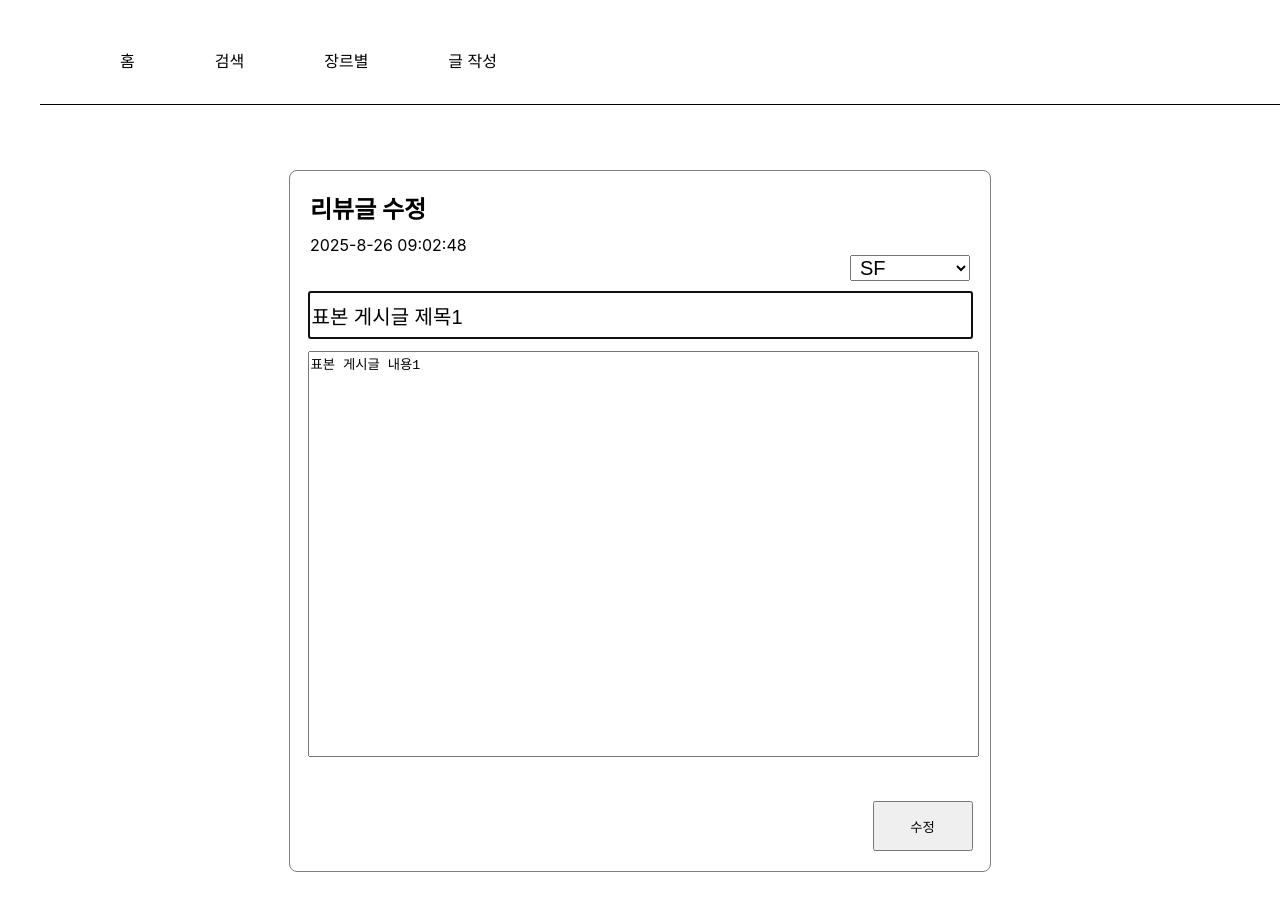
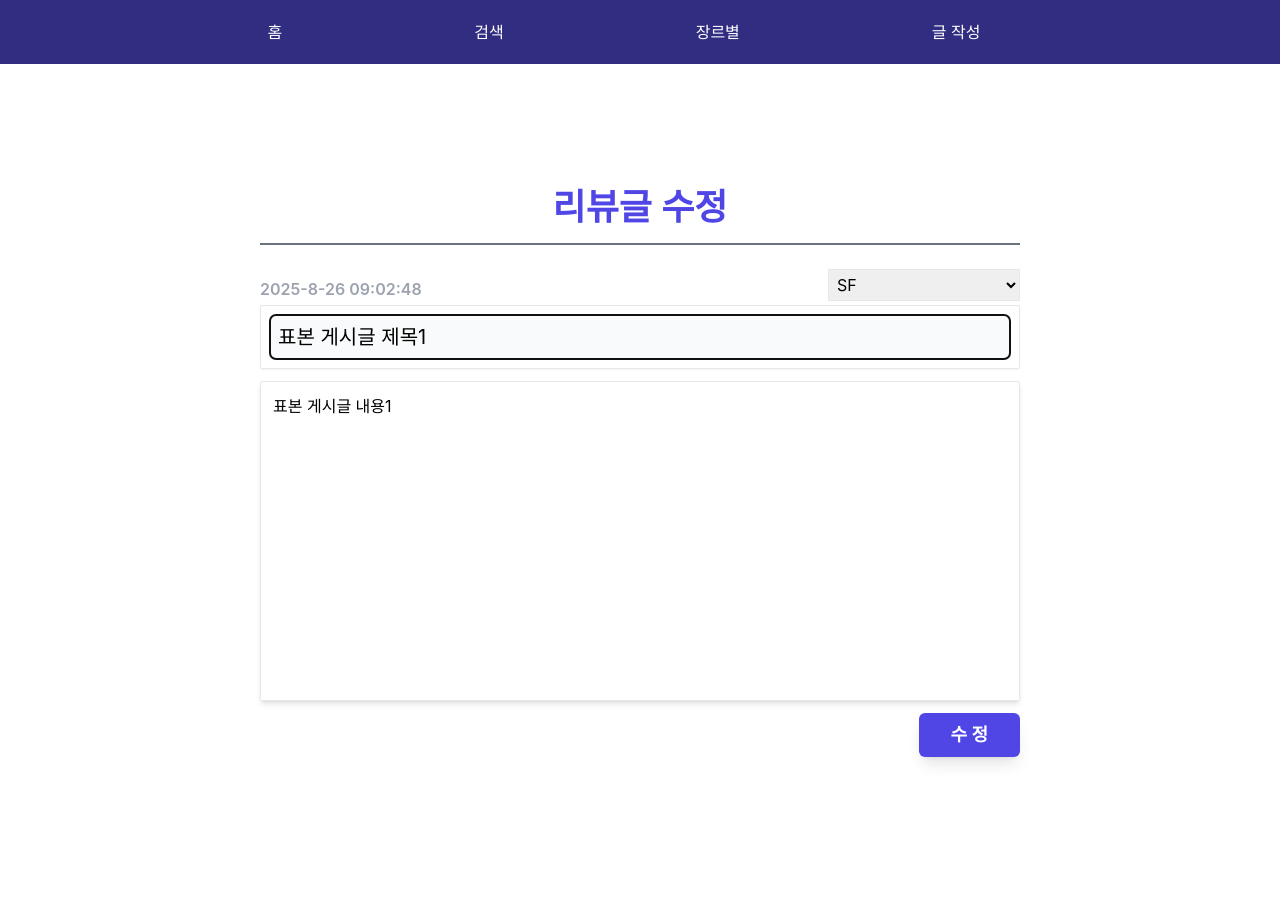
Before and after one commit to kanell0304/React_TeamProject, a React (Create React App) app: page /editList/1 in a window 1280 px wide. Shown: the top 910 px of the page. After the commit the page ends 864 px from the top, so only its background shows below. Built offline with nearby package versions, Linux system fonts and the light colour scheme.

Commit message:
apply tailwindCSS navibar and Editform

```diff
--- a/package.json
+++ b/package.json
@@ -37,6 +37,8 @@
     ]
   },
   "devDependencies": {
-    "tailwindcss": "^4.1.12"
+    "autoprefixer": "^10.4.21",
+    "postcss": "^8.5.6",
+    "tailwindcss": "^3.4.17"
   }
 }
--- /dev/null
+++ b/postcss.config.js
@@ -0,0 +1,6 @@
+module.exports = {
+  plugins: {
+    tailwindcss: {},
+    autoprefixer: {},
+  },
+}
--- a/public/index.html
+++ b/public/index.html
@@ -24,6 +24,8 @@
       work correctly both with client-side routing and a non-root public URL.
       Learn how to configure a non-root public URL by running `npm run build`.
     -->
+      <!-- Noto Sans KR -->
+    <link href="https://fonts.googleapis.com/css2?family=Noto+Sans+KR:wght@400;500;700&display=swap" rel="stylesheet">
     <title>React App</title>
   </head>
   <body>
--- a/src/component/EditList.jsx
+++ b/src/component/EditList.jsx
@@ -1,7 +1,7 @@
 import { useContext, useEffect, useRef, useState } from "react";
 import { ListProvider } from "./ListContext";
 import { useNavigate, useParams } from "react-router-dom";
-import "../tempCss/EditList.css"
+// import "../tempCss/EditList.css"
 import { getNow } from "../customHook/useHooks"; //수정시간 갱신용
 import Navibar from "./Navibar";
 
@@ -54,25 +54,46 @@ const EditList = () => {
     return (
         <div>
             <Navibar />
-            <div className="container">
-                <div className="inner-container">
-                    <h2 className="page-edit">리뷰글 수정</h2>
-                    <span>{review.date}</span>
+            <div className="flex flex-col justify-center items-center min-h-screen ">
+                <div className="flex flex-col w-[800px] mx-auto p-5 items-stretch">
+                    <h2 className="text-center text-4xl text-indigo-600 border-b-2 border-b-gray-500 p-4 font-black font-sans pt-4 ">
+                        리뷰글 수정
+                    </h2>
+                    <div className="flex items-end gap-4">
+                        <span className="mb-1 font-semibold text-gray-400">{review.date}</span>
                             {/* 장르 변경 옵션 */}
                         {review.id &&
-                    <select value={review.category} onChange={changeGenre} className="select-genre">
+                        <select
+                            value={review.category}
+                            onChange={changeGenre}
+                            className="border w-48 ml-auto p-1 mb-1 mr-0 mt-6">
+
                             <option value={review.category}>{review.category}</option>
                             {restCategory.map((genre)=>(
                                 <option key={genre.id} value={genre.name}>
                                     {genre.name}
                                 </option>))}
                         </select>}
-                    <form className="form-box" onSubmit={onsubmit2}>
-                        <div>
-                        <input className="form-title" ref={focusRef} value={review.title} onChange={e=>setReview({...review,title:e.target.value})} type="text" />
                     </div>
-                        <textarea className="form-content" value={review.content} onChange={e=>setReview({...review,content:e.target.value})}/><br/>
-                        <button className="button-edit" type="submit">수정</button>
+                    <form   className="flex flex-col gap-1 m-0 "
+                            onSubmit={onsubmit2}>
+                        <div className="border border-gray-200 p-2 mb-2 rounded-sm shadow-sm">
+                            <input
+                                className="w-full p-2 text-xl border bg-gray-50 border-gray-50 rounded-md"
+                                ref={focusRef} value={review.title}
+                                onChange={e=>setReview({...review,title:e.target.value})}
+                                type="text"
+                            />
+                        </div>
+                        <textarea
+                            className="w-full border h-80 resize-none p-3 border-gray-200 rounded-sm shadow-md"
+                            value={review.content}
+                            onChange={e=>setReview({...review,content:e.target.value})}
+                        />
+                        <button
+                            className="ml-auto text-1 font-bold text-white bg-indigo-600 px-8 py-2
+                                        border-1 rounded-md mt-2 text-lg hover:bg-indigo-400 shadow-lg"
+                            type="submit">수 정</button>
                     </form>
                 </div>
             </div>
--- a/src/component/Navibar.jsx
+++ b/src/component/Navibar.jsx
@@ -4,18 +4,18 @@ import "../tempCss/NaviBar.css"
 const Navibar = () => {
     return (
         <ul>
-            <nav className="navBar">
+            <nav className="flex items-center justify-center gap-28 pr-28 w-full h-16 bg-indigo-900">
                 <li className="navItem">
-                    <Link className="navLink" to="/#">홈</Link>
+                    <Link className="hover:text-yellow-600 text-white text-md" to="/#">홈</Link>
                 </li>
                 <li className="navItem">
-                    <Link className="navLink" to="/searchList">검색</Link>
+                    <Link className="hover:text-yellow-600 text-white text-md" to="/searchList">검색</Link>
                 </li>
                 <li className="navItem">
-                    <Link className="navLink" to= "/categoryList">장르별</Link>
+                    <Link className="hover:text-yellow-600 text-white text-md" to= "/categoryList">장르별</Link>
                 </li>
                 <li className="navItem">
-                    <Link className="navLink" to="/addList">글 작성</Link>
+                    <Link className="hover:text-yellow-600 text-white text-md" to="/addList">글 작성</Link>
                 </li>
             </nav>
         </ul>
--- a/src/customHook/useHooks.jsx
+++ b/src/customHook/useHooks.jsx
@@ -16,6 +16,6 @@ export const getNow = ()=>{
         const minutes = today.getMinutes().toString().padStart(2, "0");
         const seconds = today.getSeconds().toString().padStart(2, "0");
 
-        const now = `${year}-${month}-${date} ${hours}:${minutes}:${seconds}`;
+        const now = `${year}.${month}.${date} ${hours}:${minutes}:${seconds}`;
         return now;
 }
--- a/src/index.css
+++ b/src/index.css
@@ -1,7 +1,10 @@
-
-/* @tailwind base;
+@import url('https://fonts.googleapis.com/css2?family=Noto+Sans+KR:wght@400;500;700&display=swap');
+body {
+  font-family: "Noto Sans KR", sans-serif;
+}
+@tailwind base;
 @tailwind components;
-@tailwind utilities; */
+@tailwind utilities;
 
 body {
   margin: 0;
--- /dev/null
+++ b/tailwind.config.js
@@ -0,0 +1,10 @@
+/** @type {import('tailwindcss').Config} */
+module.exports = {
+  content: [
+    "./src/**/*.{js,jsx,ts,tsx}",
+  ],
+  theme: {
+    extend: {},
+  },
+  plugins: [],
+}
```
Also changed, not shown: src/App.js (line endings or trailing spaces), 2 other files (tests, documents, lock files or other folders). Lines whose indentation alone changed are shown as unchanged.
